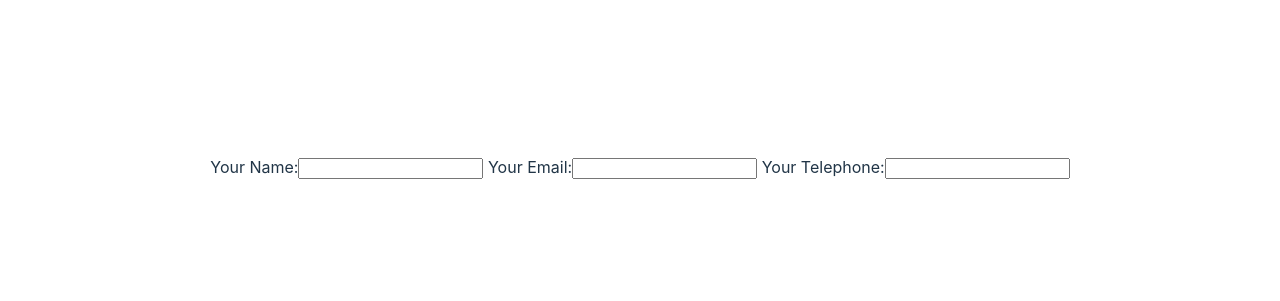
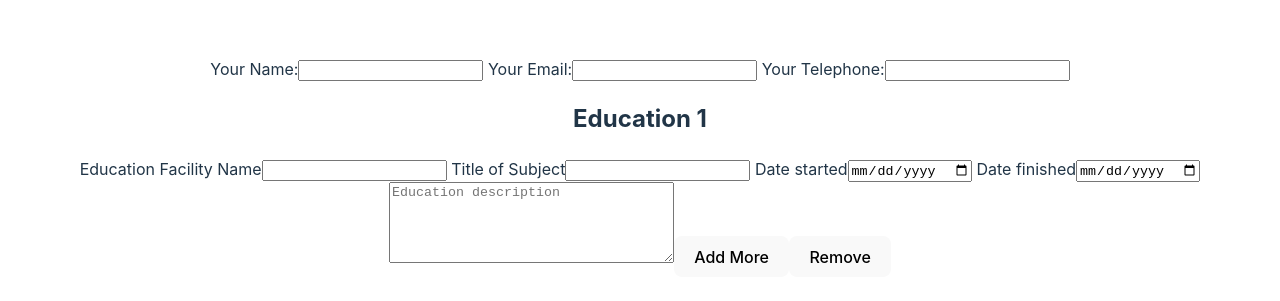
Before and after one commit to Viktotovich/React-CV-Maker, a React (Vite) app: page / in a window 1280 px wide. Shown: the part 233-534 px from the top of the page. Built offline with nearby package versions, Linux system fonts and the light colour scheme.

Commit message:
"Introduced state to Educational Experience, and ability to add more fields"

```diff
--- a/src/components/edit-bar.jsx
+++ b/src/components/edit-bar.jsx
@@ -1,8 +1,34 @@
+import { useState } from "react";
+
 export default function EditBar() {
+  const [eduParts, setEduParts] = useState([1]);
+
+  function handleAddEduParts() {
+    if (eduParts.length < 4) {
+      setEduParts((prev) => [...prev, prev.length + 1]);
+    } else {
+      alert("Too many fields for education");
+    }
+  }
+
+  function handleRemoveEduParts() {
+    if (eduParts.length > 1) {
+      setEduParts((prev) => prev.slice(0, -1));
+    } else {
+      alert("Having atleast one educational field is mandatory");
+    }
+  }
+
   return (
     <>
       <GeneralInformation></GeneralInformation>
-      <EducationalExperience></EducationalExperience>
+      <div id="education-container">
+        {eduParts.map((eduPart) => (
+          <EducationalExperience index={eduPart}></EducationalExperience>
+        ))}
+        <button onClick={handleAddEduParts}>Add More</button>
+        <button onClick={handleRemoveEduParts}>Remove</button>
+      </div>
       <PracticalExperience></PracticalExperience>
       <MoreInformation></MoreInformation>
     </>
@@ -19,8 +45,25 @@ function GeneralInformation() {
   );
 }
 
-function EducationalExperience() {
-  return <></>;
+function EducationalExperience({ index }) {
+  return (
+    <>
+      <h2>Education {index}</h2>
+      <InputField
+        type="text"
+        userGuidance={"Education Facility Name"}
+      ></InputField>
+      <InputField type="text" userGuidance={"Title of Subject"}></InputField>
+      <InputField type="date" userGuidance={"Date started"}></InputField>
+      <InputField type="date" userGuidance={"Date finished"}></InputField>
+      <FreeTypingArea
+        type="text"
+        userGuidance={"Education description"}
+        rows={5}
+        cols={33}
+      ></FreeTypingArea>
+    </>
+  );
 }
 
 function PracticalExperience() {
@@ -31,7 +74,7 @@ function MoreInformation() {
   return <></>;
 }
 
-function InputField({ type, userGuidance }) {
+function InputField({ type = "text", userGuidance }) {
   return (
     <label>
       {" "}
@@ -40,3 +83,14 @@ function InputField({ type, userGuidance }) {
     </label>
   );
 }
+
+function FreeTypingArea({ id, rows, cols, userGuidance }) {
+  return (
+    <textarea
+      id={id}
+      rows={rows}
+      cols={cols}
+      placeholder={userGuidance}
+    ></textarea>
+  );
+}
```
